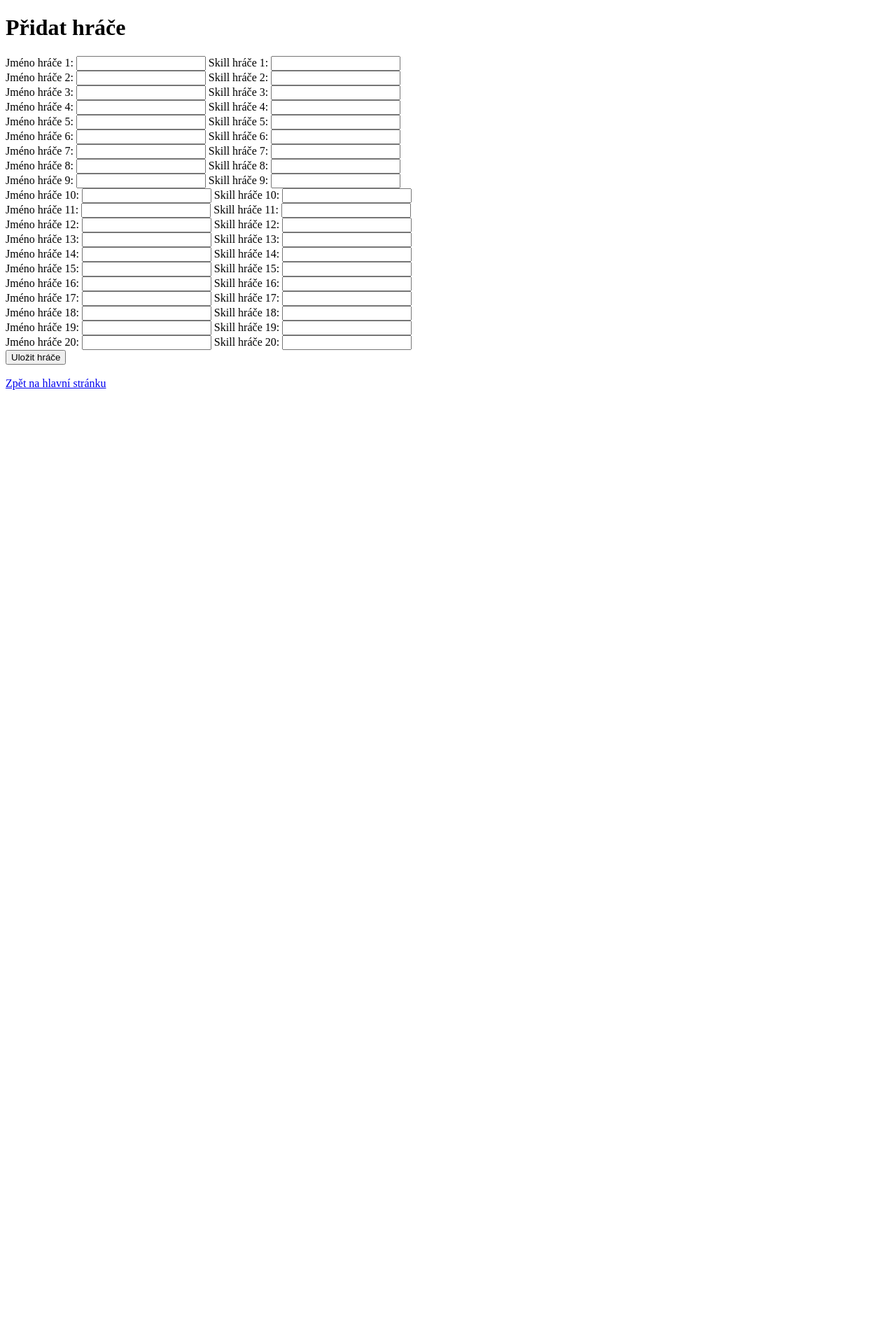
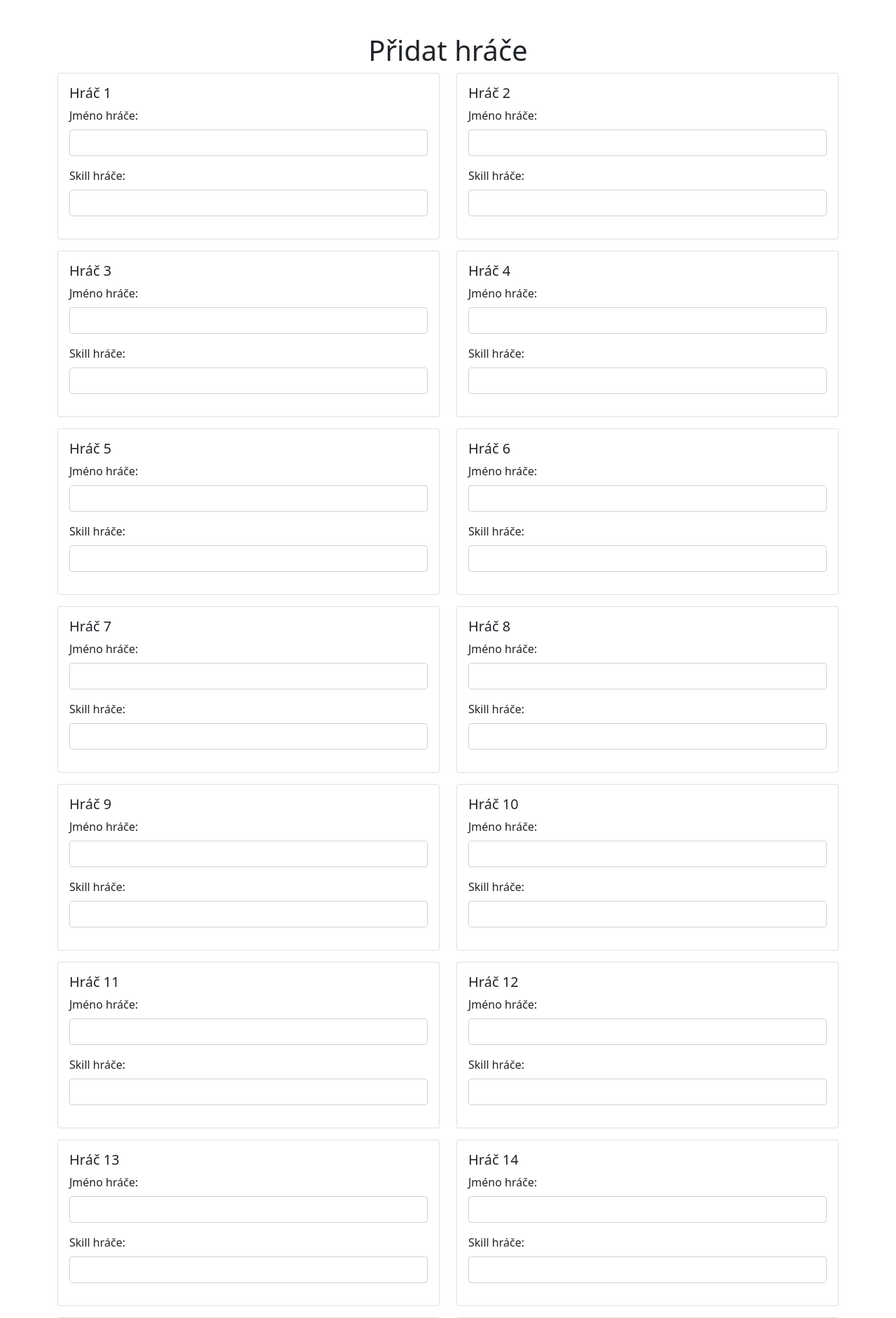
Before and after one commit to MarkkoFarmer/Team-Balancer, a Flask app: page /add_player in a window 1280 px wide. Shown: the top 1883 px of the page at 70% size. Before the commit the page ends 557 px from the top, so only its background shows below. Run offline with Flask 3, Linux system fonts and the light colour scheme.

Commit message:
Update add_player.html

```diff
--- a/templates/add_player.html
+++ b/templates/add_player.html
@@ -4,7 +4,8 @@
     <meta charset="UTF-8">
     <meta name="viewport" content="width=device-width, initial-scale=1.0">
     <title>Přidat hráče</title>
-    <link rel="stylesheet" href="{{ url_for('static', filename='style.css') }}">
+    <!-- Přidání Bootstrapu -->
+    <link href="https://cdn.jsdelivr.net/npm/bootstrap@5.1.3/dist/css/bootstrap.min.css" rel="stylesheet">
     <script src="https://code.jquery.com/jquery-3.6.0.min.js"></script>
     <script>
         $(document).ready(function() {
@@ -19,22 +20,36 @@
     </script>
 </head>
 <body>
-    <h1>Přidat hráče</h1>
-    <form method="POST">
-        <div id="players-form">
-            {% for i in range(20) %}
-                <div class="player-entry">
-                    <label for="name_{{ i }}">Jméno hráče {{ i + 1 }}:</label>
-                    <input type="text" id="name_{{ i }}" name="name_{{ i }}" required>
+    <div class="container mt-5">
+        <h1 class="text-center">Přidat hráče</h1>
+        <form method="POST">
+            <div class="row">
+                {% for i in range(20) %}
+                    <div class="col-md-6 mb-3">
+                        <div class="card p-3">
+                            <h5>Hráč {{ i + 1 }}</h5>
+                            <div class="mb-3">
+                                <label for="name_{{ i }}" class="form-label">Jméno hráče:</label>
+                                <input type="text" id="name_{{ i }}" name="name_{{ i }}" class="form-control" required>
+                            </div>
+                            <div class="mb-3">
+                                <label for="skill_{{ i }}" class="form-label">Skill hráče:</label>
+                                <input type="text" id="skill_{{ i }}" name="skill_{{ i }}" class="form-control skill-input" required>
+                            </div>
+                        </div>
+                    </div>
+                {% endfor %}
+            </div>
+            <div class="d-flex justify-content-center mt-4">
+                <button type="submit" class="btn btn-primary">Uložit hráče</button>
+            </div>
+        </form>
+        <div class="d-flex justify-content-center mt-4">
+            <a href="{{ url_for('index') }}" class="btn btn-secondary">Zpět na hlavní stránku</a>
+        </div>
+    </div>
 
-                    <label for="skill_{{ i }}">Skill hráče {{ i + 1 }}:</label>
-                    <input type="text" id="skill_{{ i }}" name="skill_{{ i }}" class="skill-input" required>
-                </div>
-            {% endfor %}
-        </div>
-        <button type="submit">Uložit hráče</button>
-    </form>
-    <br>
-    <a href="{{ url_for('index') }}">Zpět na hlavní stránku</a>
+    <!-- Přidání JavaScriptu pro Bootstrap -->
+    <script src="https://cdn.jsdelivr.net/npm/bootstrap@5.1.3/dist/js/bootstrap.bundle.min.js"></script>
 </body>
 </html>
```
